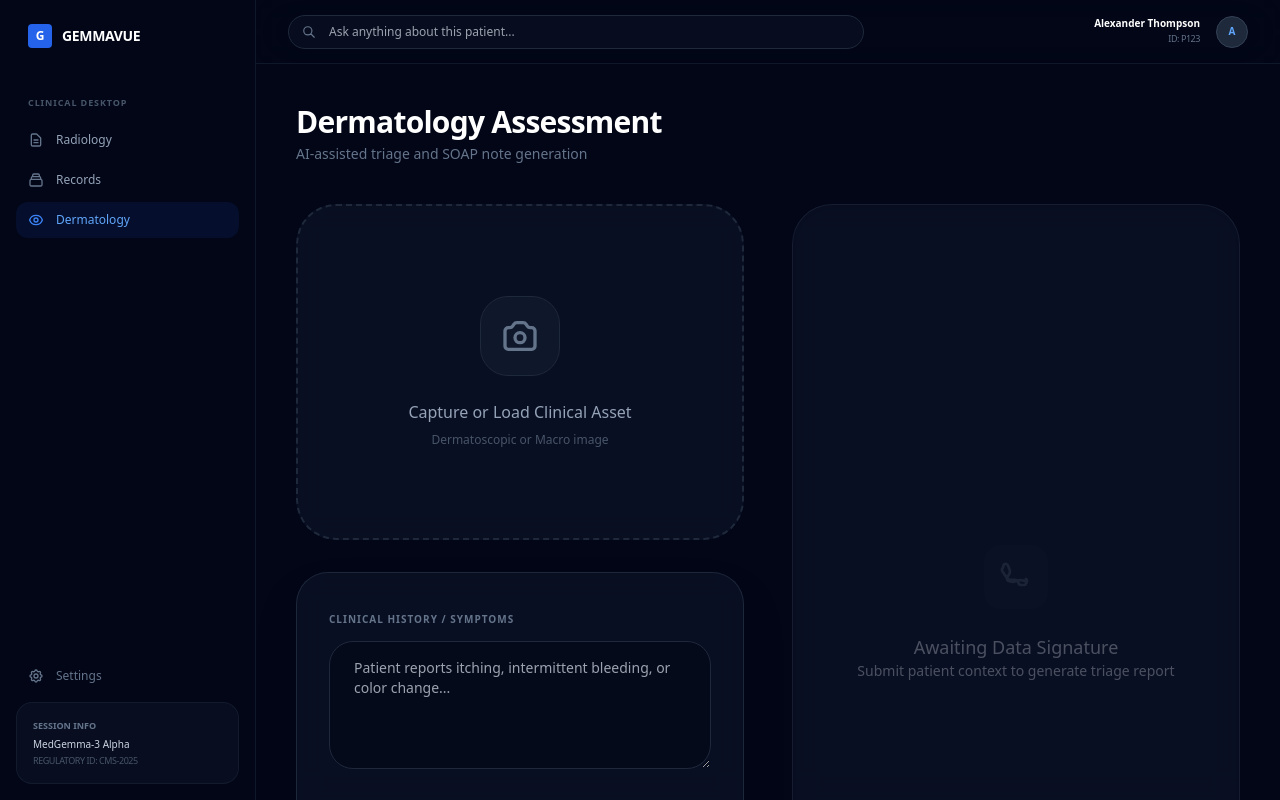
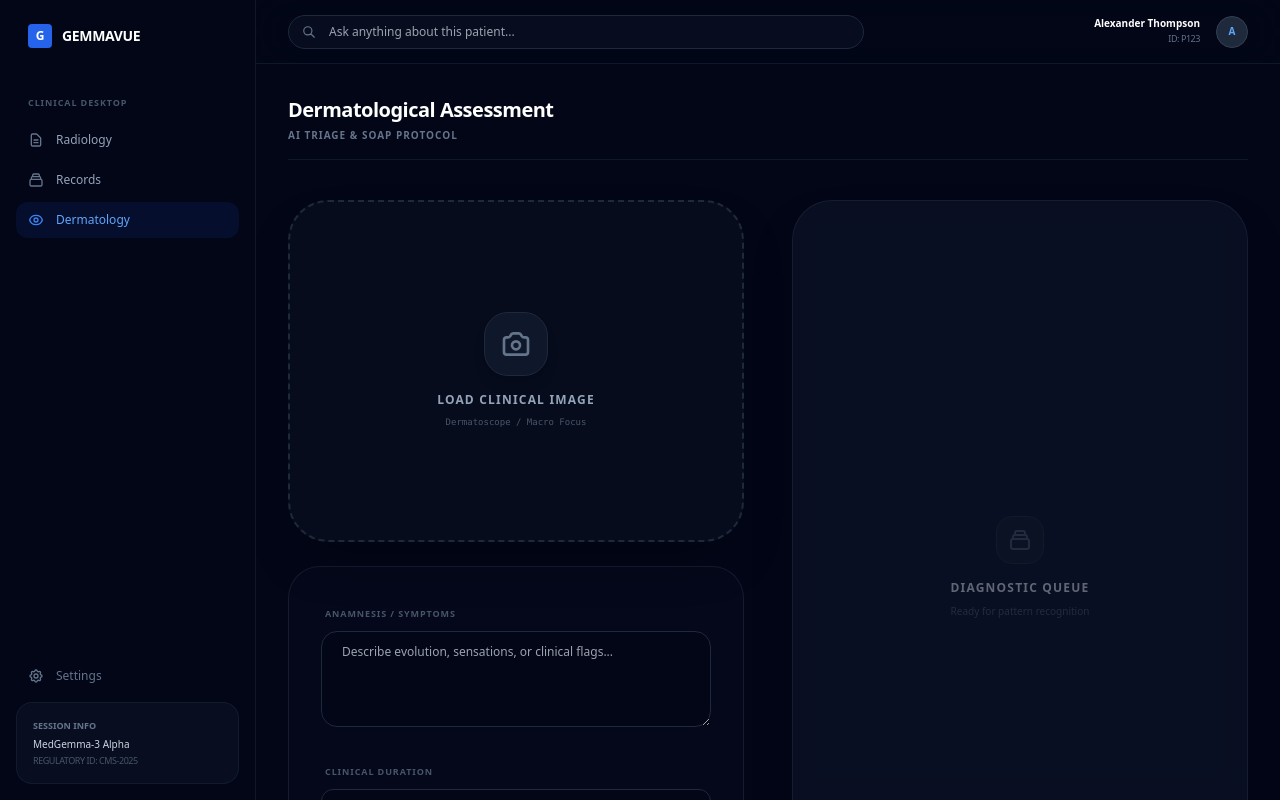
Before and after one commit to guychenya/GemmaVue, a React (Vite) app: page / in a window 1280 px wide. Both pictures are taken after a click on the button "Dermatology". Built offline with nearby package versions, Linux system fonts and the light colour scheme.

Commit message:
feat(DermVue): Render clinical markdown with styling
Introduces a new function to parse and render markdown strings into HTML for displaying clinical notes. This includes support for headings, lists, blockquotes, and inline formatting (bold, italics), as well as custom emoji mapping.

```diff
--- a/components/DermVueModule.tsx
+++ b/components/DermVueModule.tsx
@@ -35,133 +35,178 @@ const DermVueModule: React.FC<DermVueModuleProps> = ({ onCaseAdded }) => {
     }
   };
 
+  const formatInlineRaw = (text: string) => text
+    .replace(/\*\*(.*?)\*\*/g, '<b class="text-white font-bold">$1</b>')
+    .replace(/\*(.*?)\*/g, '<i class="text-blue-300 font-medium">$1</i>')
+    .replace(/(🩺|🔬|⚠️|📋|💊|🏥|💡|📍|📄|🧬)/g, '<span class="mr-1">$1</span>');
+
+  const renderClinicalMarkdown = (text: string) => {
+    if (!text) return null;
+    return text.split('\n').map((line, i) => {
+      let trimmed = line.trim();
+      if (!trimmed) return <div key={i} className="h-4" />;
+      if (trimmed === '---' || trimmed === '***') return <hr key={i} className="border-slate-800 my-6" />;
+
+      const hMatch = trimmed.match(/^(#{1,3}) (.+)/);
+      if (hMatch) {
+        const level = hMatch[1].length;
+        const classes = level === 1 ? "text-xl font-bold text-white mb-4 border-b border-slate-800 pb-2 flex items-center gap-2" :
+                        level === 2 ? "text-lg font-bold text-blue-400 mt-6 mb-2 flex items-center gap-2" :
+                        "text-base font-semibold text-slate-200 mt-4 mb-1 flex items-center gap-2";
+        return <div key={i} className={classes} dangerouslySetInnerHTML={{ __html: formatInlineRaw(hMatch[2]) }} />;
+      }
+
+      if (trimmed.startsWith('> ')) {
+        return <blockquote key={i} className="border-l-2 border-slate-700 pl-4 my-4 italic text-slate-500 text-sm leading-relaxed">{formatInlineRaw(trimmed.replace('> ', ''))}</blockquote>;
+      }
+
+      const listMatch = trimmed.match(/^[*•-] /);
+      if (listMatch) {
+        return (
+          <div key={i} className="flex gap-3 text-slate-300 ml-4 mb-2 leading-relaxed">
+            <span className="text-blue-500 mt-1">•</span>
+            <span dangerouslySetInnerHTML={{ __html: formatInlineRaw(trimmed.replace(/^[*•-] /, '')) }} />
+          </div>
+        );
+      }
+
+      return <p key={i} className="text-slate-400 text-sm mb-3 leading-relaxed font-light" dangerouslySetInnerHTML={{ __html: formatInlineRaw(trimmed) }} />;
+    });
+  };
+
   return (
-    <div className="p-10 max-w-7xl mx-auto space-y-10 animate-in fade-in duration-500">
-      <div className="flex justify-between items-start">
+    <div className="p-8 max-w-7xl mx-auto space-y-10 animate-in fade-in duration-500">
+      <div className="flex justify-between items-center border-b border-slate-900 pb-4">
         <div>
-          <h2 className="text-3xl font-semibold tracking-tight text-white">Dermatology Assessment</h2>
-          <p className="text-slate-500 text-sm mt-1">AI-assisted triage and SOAP note generation</p>
+          <h2 className="text-xl font-bold text-white tracking-tight">Dermatological Assessment</h2>
+          <p className="text-slate-500 text-[10px] uppercase tracking-widest mt-1 font-bold">AI Triage & SOAP Protocol</p>
         </div>
         {result && (
-          <button className="px-6 py-2.5 bg-slate-800 text-white rounded-xl text-sm font-semibold border border-slate-700 hover:bg-slate-700 transition-all flex items-center gap-2">
-            <svg className="w-4 h-4" fill="none" stroke="currentColor" viewBox="0 0 24 24"><path strokeLinecap="round" strokeLinejoin="round" strokeWidth="2" d="M12 10v6m0 0l-3-3m3 3l3-3m2 8H7a2 2 0 01-2-2V5a2 2 0 012-2h5.586a1 1 0 01.707.293l5.414 5.414a1 1 0 01.293.707V19a2 2 0 01-2 2z"/></svg>
-            Export Clinical Summary
+          <button className="px-4 py-2 bg-slate-900 text-white rounded-xl text-[10px] font-black uppercase tracking-widest border border-slate-800 hover:bg-slate-800 transition-all flex items-center gap-2 shadow-xl">
+            <svg className="w-3.5 h-3.5 text-blue-500" fill="none" stroke="currentColor" viewBox="0 0 24 24"><path strokeLinecap="round" strokeLinejoin="round" strokeWidth="2" d="M12 10v6m0 0l-3-3m3 3l3-3m2 8H7a2 2 0 01-2-2V5a2 2 0 012-2h5.586a1 1 0 01.707.293l5.414 5.414a1 1 0 01.293.707V19a2 2 0 01-2 2z"/></svg>
+            Export Case Note
           </button>
         )}
       </div>
 
       <div className="grid grid-cols-1 lg:grid-cols-2 gap-12 items-start">
-        <div className="space-y-8">
+        <div className="space-y-6">
           <div
-            className="aspect-[4/3] rounded-[40px] glass overflow-hidden flex flex-col items-center justify-center cursor-pointer border-dashed border-2 border-slate-800 hover:border-blue-500/30 transition-all group relative"
+            className="aspect-[4/3] rounded-[40px] bg-slate-900/40 overflow-hidden flex flex-col items-center justify-center cursor-pointer border-2 border-dashed border-slate-800 hover:border-blue-500/50 hover:bg-blue-500/5 transition-all group relative shadow-2xl"
             onClick={() => document.getElementById('derm-upload')?.click()}
           >
             {image ? (
-              <img src={image} alt="Lesion" className="w-full h-full object-cover" />
+              <img src={image} alt="Clinical Asset" className="w-full h-full object-cover rounded-[32px]" />
             ) : (
-              <div className="text-center">
-                <div className="w-20 h-20 bg-slate-900 rounded-[28px] flex items-center justify-center mx-auto mb-6 border border-slate-800 group-hover:scale-110 transition-transform">
-                  <svg className="w-10 h-10 text-slate-500" fill="none" stroke="currentColor" viewBox="0 0 24 24"><path strokeLinecap="round" strokeLinejoin="round" strokeWidth="2" d="M3 9a2 2 0 012-2h.93a2 2 0 001.664-.89l.812-1.22A2 2 0 0110.07 4h3.86a2 2 0 011.664.89l.812 1.22A2 2 0 0018.07 7H19a2 2 0 012 2v9a2 2 0 01-2 2H5a2 2 0 01-2-2V9z"/><path strokeLinecap="round" strokeLinejoin="round" strokeWidth="2" d="M15 13a3 3 0 11-6 0 3 3 0 016 0z"/></svg>
+              <div className="text-center p-6">
+                <div className="w-16 h-16 bg-slate-900 rounded-3xl flex items-center justify-center mx-auto mb-4 border border-slate-800 group-hover:scale-110 transition-transform shadow-lg">
+                  <svg className="w-8 h-8 text-slate-500" fill="none" stroke="currentColor" viewBox="0 0 24 24"><path strokeLinecap="round" strokeLinejoin="round" strokeWidth="2" d="M3 9a2 2 0 012-2h.93a2 2 0 001.664-.89l.812-1.22A2 2 0 0110.07 4h3.86a2 2 0 011.664.89l.812 1.22A2 2 0 0018.07 7H19a2 2 0 012 2v9a2 2 0 01-2 2H5a2 2 0 01-2-2V9z"/><path strokeLinecap="round" strokeLinejoin="round" strokeWidth="2" d="M15 13a3 3 0 11-6 0 3 3 0 016 0z"/></svg>
                 </div>
-                <p className="text-slate-400 font-medium">Capture or Load Clinical Asset</p>
-                <p className="text-xs text-slate-600 mt-2">Dermatoscopic or Macro image</p>
+                <p className="text-xs font-bold text-slate-400 uppercase tracking-widest">Load Clinical Image</p>
+                <p className="text-[9px] text-slate-600 mt-2 font-mono">Dermatoscope / Macro Focus</p>
               </div>
             )}
             <input id="derm-upload" type="file" className="hidden" accept="image/*" onChange={handleFileUpload} />
           </div>
 
-          <div className="glass rounded-[32px] p-8 space-y-8 shadow-2xl">
-            <div className="space-y-3">
-              <label className="text-[10px] font-black text-slate-500 uppercase tracking-widest">Clinical History / Symptoms</label>
+          <div className="bg-slate-900/20 border border-slate-800/60 rounded-[32px] p-8 space-y-6">
+            <div className="space-y-2">
+              <label className="text-[9px] font-black text-slate-600 uppercase tracking-widest ml-1">Anamnesis / Symptoms</label>
               <textarea
                 value={symptoms}
                 onChange={(e) => setSymptoms(e.target.value)}
-                className="w-full bg-slate-950/50 border border-slate-800 rounded-[24px] px-6 py-4 text-sm text-white focus:outline-none focus:ring-1 focus:ring-blue-500 h-32 transition-all"
-                placeholder="Patient reports itching, intermittent bleeding, or color change..."
+                className="w-full bg-slate-950 border border-slate-800 rounded-2xl px-5 py-3 text-xs text-white focus:outline-none focus:ring-1 focus:ring-blue-500/50 h-24 transition-all"
+                placeholder="Describe evolution, sensations, or clinical flags..."
               />
             </div>
-            <div className="space-y-3">
-              <label className="text-[10px] font-black text-slate-500 uppercase tracking-widest">Duration</label>
+            <div className="space-y-2">
+              <label className="text-[9px] font-black text-slate-600 uppercase tracking-widest ml-1">Clinical Duration</label>
               <input
                 type="text"
                 value={duration}
                 onChange={(e) => setDuration(e.target.value)}
-                className="w-full bg-slate-950/50 border border-slate-800 rounded-[18px] px-6 py-4 text-sm text-white focus:outline-none focus:ring-1 focus:ring-blue-500 transition-all"
-                placeholder="E.g. 6 months, stable or progressive"
+                className="w-full bg-slate-950 border border-slate-800 rounded-xl px-5 py-3 text-xs text-white focus:outline-none focus:ring-1 focus:ring-blue-500/50 transition-all"
+                placeholder="Time since onset"
               />
             </div>
             <button
               onClick={handleAnalyze}
               disabled={loading || !image}
-              className={`w-full py-5 rounded-[24px] font-bold text-sm uppercase tracking-widest transition-all shadow-xl ${loading || !image ? 'bg-slate-900 text-slate-700 cursor-not-allowed' : 'bg-blue-600 text-white hover:bg-blue-500 active:scale-95'}`}
+              className={`w-full py-4 rounded-2xl font-black text-[10px] uppercase tracking-[0.2em] transition-all ${loading || !image ? 'bg-slate-900 text-slate-700 cursor-not-allowed' : 'bg-blue-600 text-white hover:bg-blue-500 shadow-lg shadow-blue-900/20 active:scale-[0.98]'}`}
             >
-              {loading ? 'Consulting MedGemma...' : 'Execute Triage Sequence'}
+              {loading ? 'Analyzing Clinical Patterns...' : 'Run MedGemma Triage'}
             </button>
           </div>
         </div>
 
-        <div className="space-y-6 flex flex-col h-full">
-          <div className="glass rounded-[40px] p-10 flex-1 border-slate-800/60 shadow-inner flex flex-col">
+        <div className="flex flex-col h-full min-h-[500px]">
+          <div className="glass rounded-[40px] p-10 flex-1 border-slate-800/60 shadow-2xl overflow-y-auto">
             {!result && !loading && (
-              <div className="flex-1 flex flex-col items-center justify-center opacity-30">
-                 <div className="w-16 h-16 bg-slate-900 rounded-2xl flex items-center justify-center mb-6">
-                    <svg className="w-8 h-8 text-slate-600" fill="none" stroke="currentColor" viewBox="0 0 24 24"><path strokeLinecap="round" strokeLinejoin="round" strokeWidth="2" d="M19.428 15.428a2 2 0 00-1.022-.547l-2.387-.477a6 6 0 00-3.86.517l-.675.337a4 4 0 01-2.58.344l-2.091-.418a2 2 0 01-1.256-3.085l1.392-2.322a4 4 0 00.178-3.441l-1.055-2.73a2 2 0 00-3.136-1.022L2.147 5.15a2 2 0 00-.36 2.503l3.11 4.666a4 4 0 003.328 1.882h3.11a2 2 0 011.664.89l.812 1.22A2 2 0 0015.53 18h2.336a2 2 0 001.901-1.366l.337-1.055a2 2 0 00-.676-2.151z"/></svg>
+              <div className="h-full flex flex-col items-center justify-center opacity-40">
+                 <div className="w-12 h-12 bg-slate-900 rounded-2xl flex items-center justify-center mb-4 border border-slate-800">
+                    <svg className="w-6 h-6 text-slate-600" fill="none" stroke="currentColor" viewBox="0 0 24 24"><path strokeLinecap="round" strokeLinejoin="round" strokeWidth="2" d="M19 11H5m14 0a2 2 0 012 2v6a2 2 0 01-2 2H5a2 2 0 01-2-2v-6a2 2 0 012-2m14 0V9a2 2 0 00-2-2M5 11V9a2 2 0 012-2m0 0V5a2 2 0 012-2h6a2 2 0 012 2v2M7 7h10"/></svg>
                  </div>
-                 <p className="text-lg font-medium">Awaiting Data Signature</p>
-                 <p className="text-sm">Submit patient context to generate triage report</p>
+                 <p className="text-xs font-bold uppercase tracking-widest">Diagnostic Queue</p>
+                 <p className="text-[10px] text-slate-600 mt-2">Ready for pattern recognition</p>
               </div>
             )}
 
             {loading && (
-              <div className="flex-1 flex flex-col justify-center space-y-10">
-                 <div className="space-y-4">
-                   <div className="h-3 w-4/5 bg-slate-800 rounded-full loading-shimmer"></div>
-                   <div className="h-3 w-3/5 bg-slate-800 rounded-full loading-shimmer"></div>
-                   <div className="h-3 w-2/3 bg-slate-800 rounded-full loading-shimmer"></div>
+              <div className="h-full flex flex-col justify-center items-center space-y-6">
+                 <div className="w-8 h-8 border-2 border-blue-500 border-t-transparent rounded-full animate-spin"></div>
+                 <div className="space-y-3 w-full">
+                   <div className="h-2 w-full bg-slate-800 rounded-full animate-pulse"></div>
+                   <div className="h-2 w-4/5 bg-slate-800 rounded-full animate-pulse mx-auto"></div>
+                   <div className="h-2 w-2/3 bg-slate-800 rounded-full animate-pulse mx-auto"></div>
                  </div>
-                 <p className="text-sm font-semibold text-blue-400 text-center animate-pulse tracking-widest uppercase">Initializing Vision Core...</p>
+                 <p className="text-[9px] font-black text-blue-500/60 uppercase tracking-widest">Consulting Medical Vision Core</p>
               </div>
             )}
 
             {result && !loading && (
-              <div className="space-y-8 animate-in fade-in slide-in-from-bottom-6 duration-500 overflow-y-auto">
-                <header className="flex justify-between items-start pb-6 border-b border-slate-800/60">
+              <div className="animate-in fade-in slide-in-from-bottom-4 duration-500">
+                <header className="flex justify-between items-start mb-8 pb-6 border-b border-slate-900">
                   <div className="space-y-1">
-                    <p className="text-[10px] font-black text-blue-500 uppercase tracking-widest">Diagnostic Assessment</p>
-                    <h3 className="text-3xl font-semibold text-white tracking-tight">{result.assessment}</h3>
+                    <p className="text-[9px] font-black text-blue-500 uppercase tracking-widest">Primary Evaluation</p>
+                    <h3 className="text-2xl font-bold text-white tracking-tight">{result.assessment}</h3>
                   </div>
-                  <div className={`px-5 py-2 rounded-2xl text-[11px] font-black uppercase tracking-widest shadow-2xl border ${
-                    result.riskTier === 'Low' ? 'bg-emerald-500/10 text-emerald-400 border-emerald-500/20' :
-                    result.riskTier === 'Moderate' ? 'bg-amber-500/10 text-amber-400 border-amber-500/20' :
+                  <div className={`px-4 py-1.5 rounded-full text-[9px] font-black uppercase tracking-widest border ${
+                    result.riskTier?.toLowerCase().includes('low') ? 'bg-emerald-500/10 text-emerald-400 border-emerald-500/20' :
+                    result.riskTier?.toLowerCase().includes('mod') ? 'bg-amber-500/10 text-amber-400 border-amber-500/20' :
                     'bg-red-500/10 text-red-400 border-red-500/20 shadow-red-500/10'
                   }`}>
                     {result.riskTier} RISK
                   </div>
                 </header>
 
-                <div className="space-y-8">
-                  <section className="bg-slate-900/30 p-8 rounded-[32px] border border-slate-800/60">
-                    <p className="text-[10px] font-black text-slate-500 uppercase tracking-widest mb-4">Clinical Reasoning</p>
-                    <p className="text-base text-slate-300 leading-relaxed font-light">
-                      {result.explanation}
-                    </p>
-                  </section>
+                <div className="space-y-2">
+                  {renderClinicalMarkdown(result.soapNote)}
 
-                  <div className="p-8 bg-blue-600/5 border border-blue-600/20 rounded-[32px]">
-                    <div className="flex items-center gap-3 mb-4">
-                       <span className="w-2 h-2 rounded-full bg-blue-500 animate-pulse"></span>
-                       <p className="text-[10px] font-black text-blue-400 uppercase tracking-widest">Triage Directive</p>
+                  {result.explanation && (
+                    <div className="mt-8 p-6 bg-slate-900/40 rounded-3xl border border-slate-800/60">
+                      <p className="text-[9px] font-black text-slate-500 uppercase tracking-widest mb-3">Diagnostic Explanation</p>
+                      <p className="text-xs text-slate-400 leading-relaxed font-light">{result.explanation}</p>
                     </div>
-                    <p className="text-slate-200 font-semibold text-lg leading-snug">{result.nextSteps}</p>
-                  </div>
+                  )}
 
-                  <section className="space-y-4 p-8 border border-slate-800 rounded-[32px]">
-                     <p className="text-[10px] font-black text-slate-500 uppercase tracking-widest">Physician SOAP Note (Draft)</p>
-                     <div className="font-mono text-xs text-slate-400 leading-loose whitespace-pre-wrap bg-black/20 p-4 rounded-xl">
-                        {result.soapNote}
-                     </div>
-                  </section>
+                  {result.nextSteps && (
+                    <div className="mt-6 p-6 bg-blue-500/5 border border-blue-500/20 rounded-3xl">
+                      <div className="flex items-center gap-2 mb-2">
+                         <span className="w-1.5 h-1.5 rounded-full bg-blue-500"></span>
+                         <p className="text-[9px] font-black text-blue-400 uppercase tracking-widest">Clinical Directive</p>
+                      </div>
+                      <p className="text-slate-200 font-semibold text-sm leading-relaxed">{result.nextSteps}</p>
+                    </div>
+                  )}
                 </div>
+
+                <footer className="mt-12 pt-6 border-t border-slate-900 flex items-center gap-3">
+                   <div className="w-8 h-8 rounded-lg bg-slate-900 flex items-center justify-center text-blue-500 text-[10px] font-bold border border-slate-800">MV</div>
+                   <div>
+                     <p className="text-[9px] text-slate-500 italic">Verified via MedGemma Vision-Derm Engine</p>
+                     <p className="text-[8px] text-slate-700 uppercase font-black tracking-tighter">Diagnostic Class: Clinical Decision Support</p>
+                   </div>
+                </footer>
               </div>
             )}
           </div>
```
